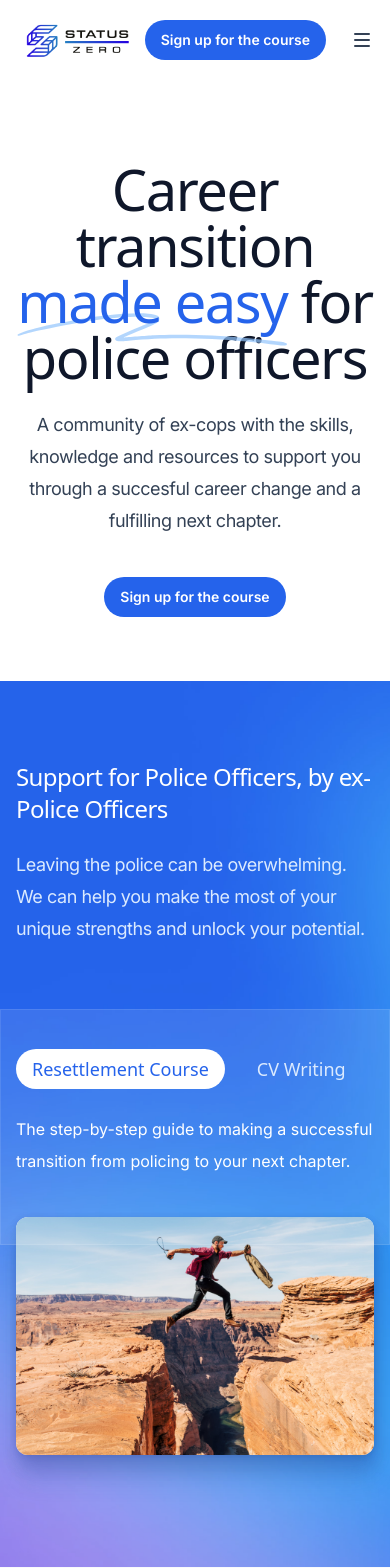
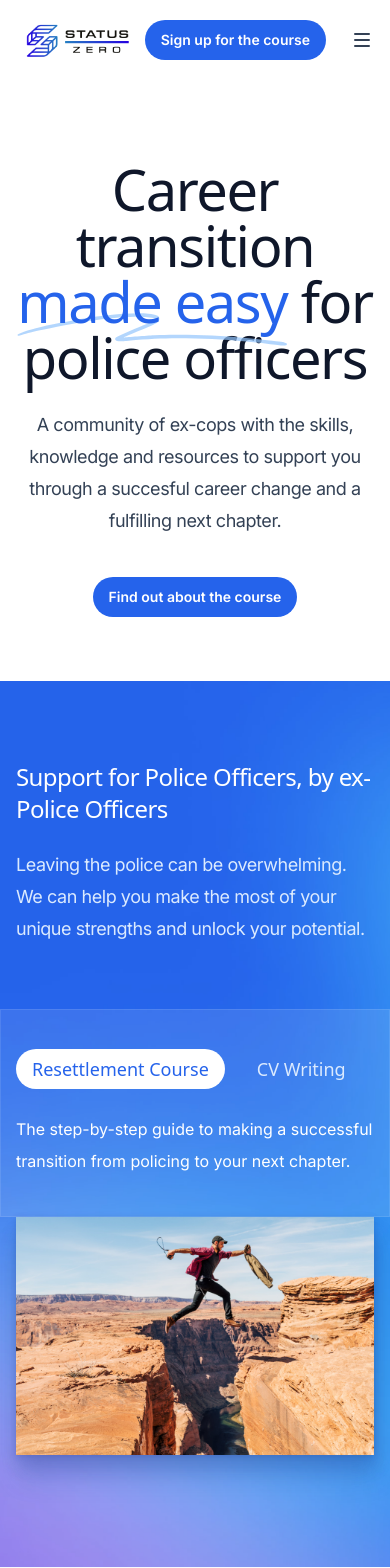
Before and after one commit to JCrocker4679/status-zero.co.uk, a Next.js app: page / in a window 390 px wide. Shown: the top 1568 px of the page. Built offline with nearby package versions, Linux system fonts and the light colour scheme; a web font is replaced by a local one.

Commit message:
updated footer and hero button

```diff
--- a/src/components/Footer.jsx
+++ b/src/components/Footer.jsx
@@ -17,6 +17,9 @@ export function Footer() {
             <nav className="pt-3 text-sm" aria-label="quick links">
               <div className="-my-1 flex justify-center gap-x-6 ">
                 <NavLink href="/course">Course</NavLink>
+                <NavLink href="https://community.statuszero.co.uk">
+                  Community
+                </NavLink>
                 {/* <NavLink href="/services">Services</NavLink>
                 <NavLink href="/about">About</NavLink> */}
               </div>
--- a/src/components/Hero.jsx
+++ b/src/components/Hero.jsx
@@ -26,7 +26,7 @@ export function Hero() {
       </p>
       <div className="mt-10 flex justify-center gap-x-6">
         <Button href="/course" color="blue">
-          Sign up for the course
+          Find out about the course
         </Button>
         {/* <Button variant="outline">
           <svg
--- a/src/components/PrimaryFeatures.jsx
+++ b/src/components/PrimaryFeatures.jsx
@@ -128,12 +128,12 @@ export function PrimaryFeatures() {
                 {features.map((feature) => (
                   <Tab.Panel key={feature.title} unmount={false}>
                     <div className="relative sm:px-6 lg:hidden">
-                      <div className="absolute -inset-x-4 top-[-6.5rem] bottom-[-4.25rem] bg-white/10 ring-1 ring-inset ring-white/10 sm:inset-x-0 sm:rounded-t-xl" />
+                      <div className="absolute -inset-x-4 top-[-6.5rem] bottom-[-2.5rem] bg-white/10 ring-1 ring-inset ring-white/10 sm:inset-x-0 sm:rounded-t-xl" />
                       <p className="relative mx-auto max-w-2xl text-base text-white sm:text-center">
                         {feature.description}
                       </p>
                     </div>
-                    <div className="mt-10 w-auto overflow-hidden rounded-xl bg-slate-50 shadow-xl shadow-blue-900/20 sm:w-auto lg:mt-0 lg:w-auto xl:w-[50rem]">
+                    <div className="mt-10 w-auto overflow-hidden bg-slate-50 shadow-xl shadow-blue-900/20 sm:w-auto lg:mt-0 lg:w-auto lg:rounded-xl xl:w-[50rem]">
                       <Image
                         className="w-full"
                         src={feature.image}
```
